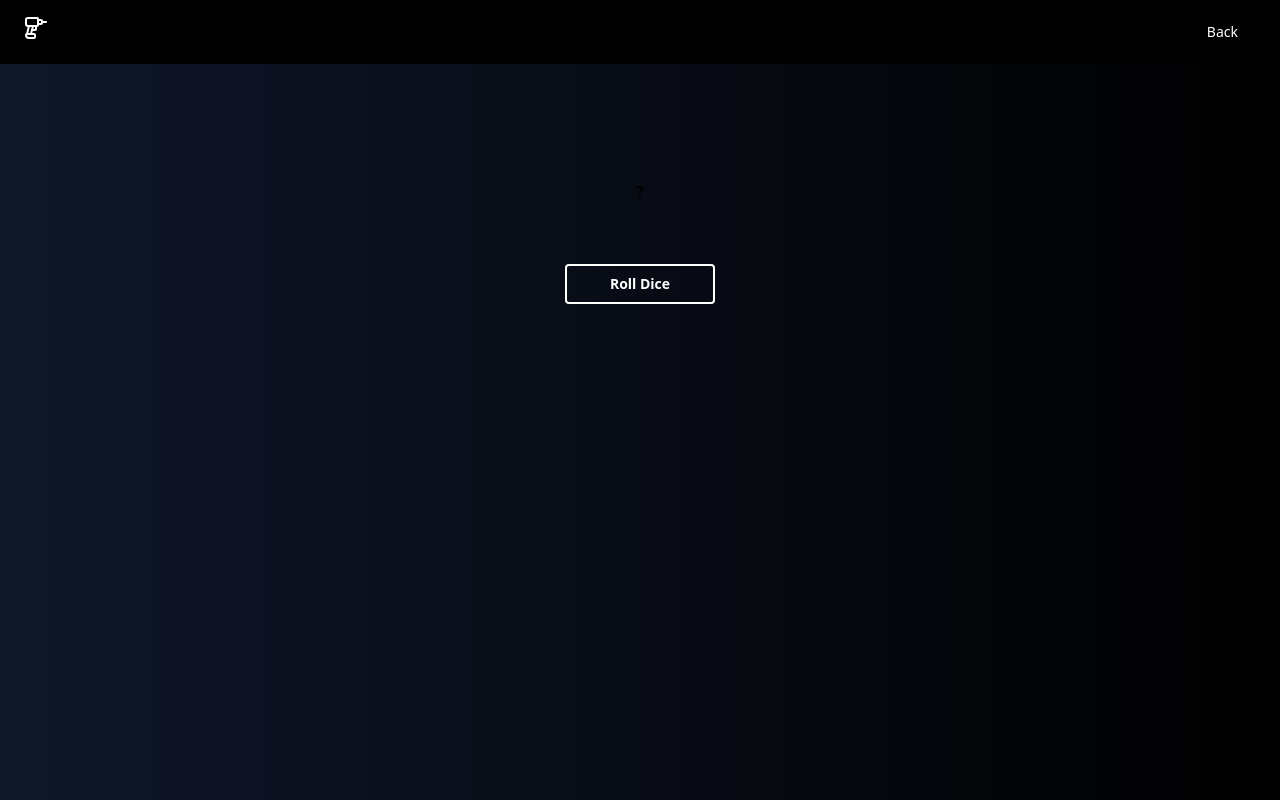
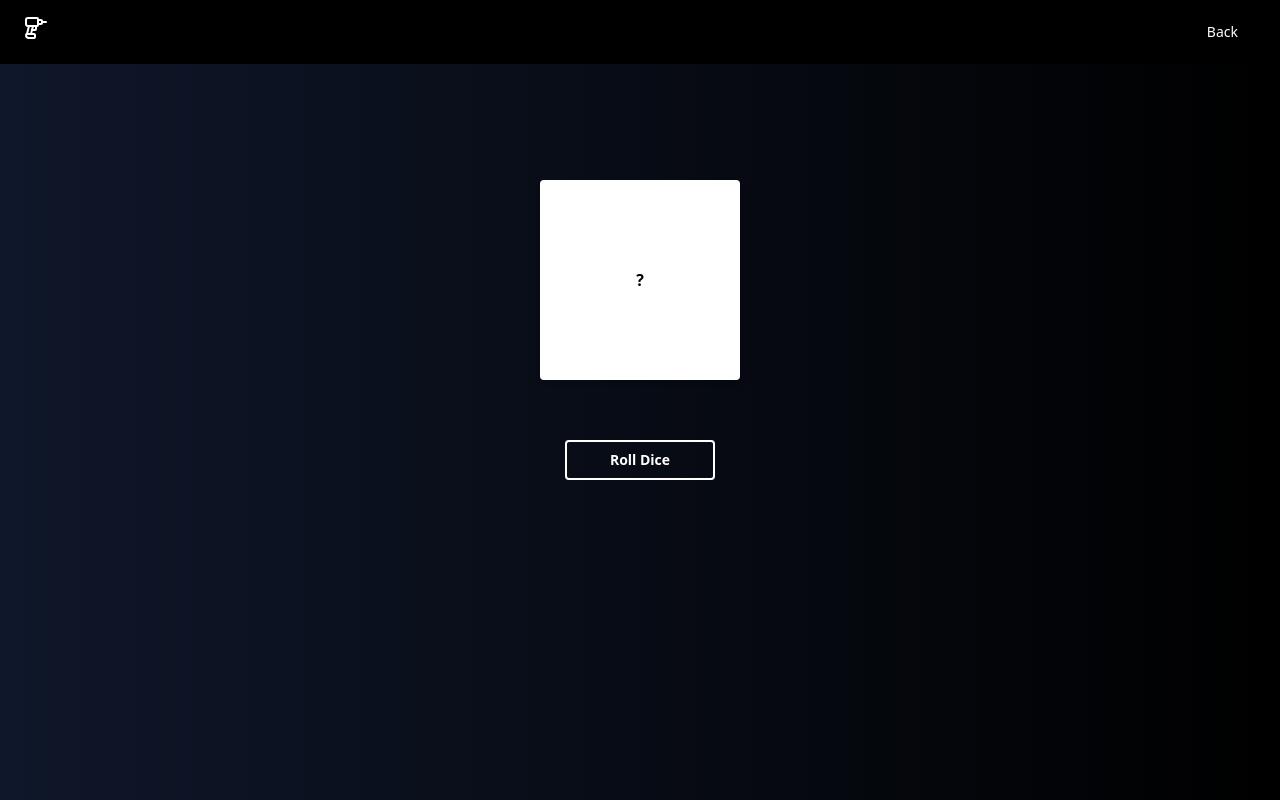
Before and after one commit to MugeraH/cool_things, a Next.js app: page /dice in a window 1280 px wide. Built offline with nearby package versions, Linux system fonts and the light colour scheme.

Commit message:
show ? before rolling dice

```diff
--- a/src/app/dice/page.tsx
+++ b/src/app/dice/page.tsx
@@ -90,7 +90,10 @@ function Dice() {
             </AnimatePresence>
           ) : (
             <>
-              <h4 className="text-md font-semibold text-black">?</h4>
+              <div className="shadow-md text-black bg-white h-[200px] w-[200px] rounded-sm p-3 flex justify-center items-center">
+                {" "}
+                <h4 className="text-md font-semibold text-black">?</h4>
+              </div>
             </>
           )}
         </div>
@@ -105,8 +108,6 @@ function Dice() {
           {isRolling ? "Rolling..." : "Roll Dice"}
         </button>
       </div>
-
-      <div>{number}</div>
     </div>
   );
 }
```
